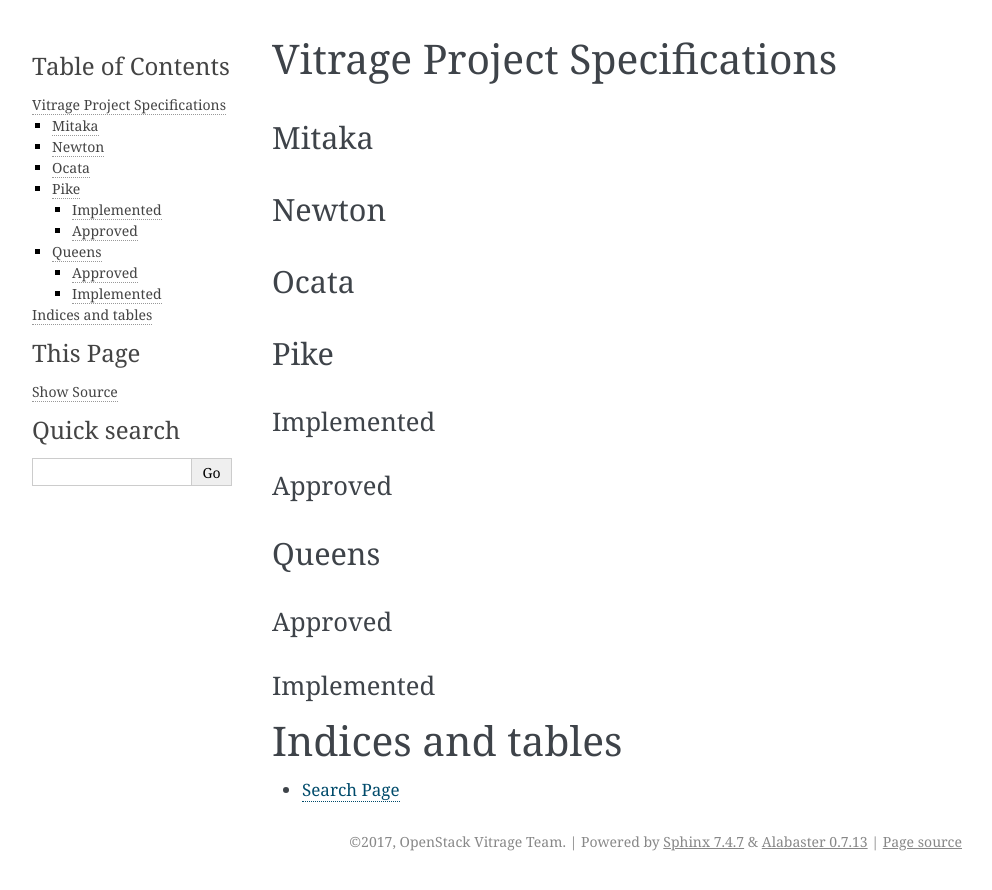
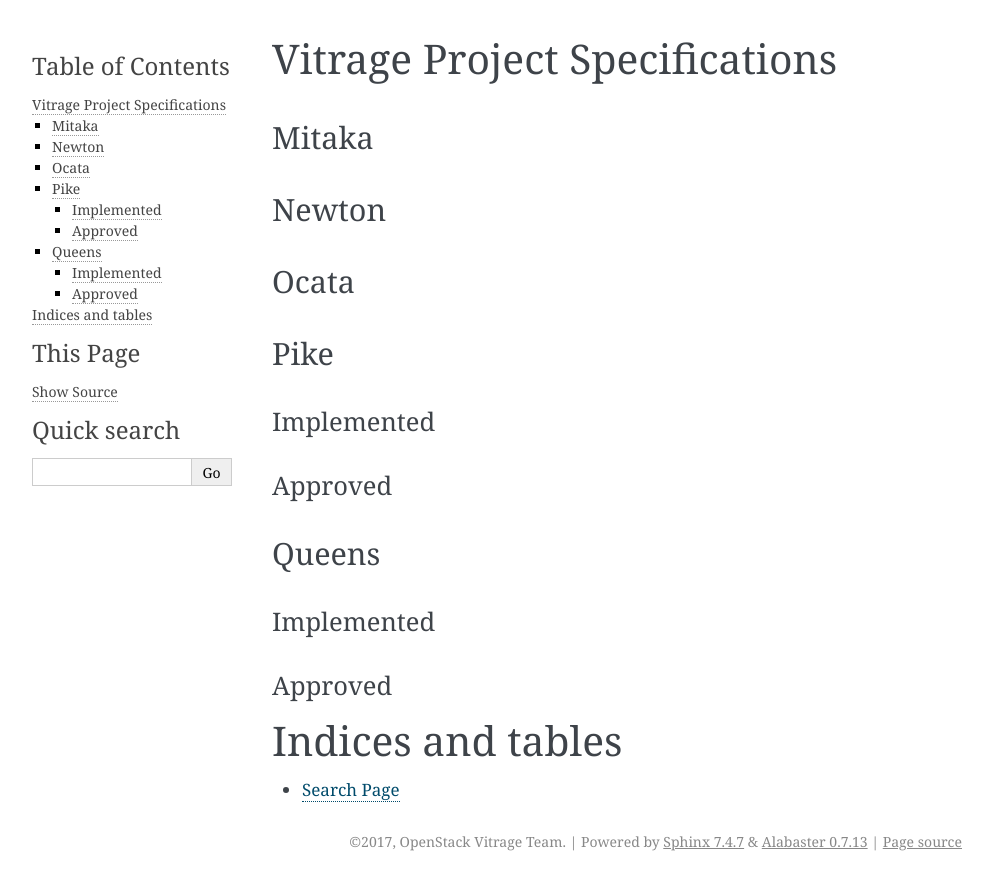
Before and after one commit to openstack/vitrage-specs, a Sphinx documentation site: the page built from doc/source/index.rst, in a window 1280 px wide. Shown: the top 890 px of the page, without its empty margins (148-1140 px from the left). Built offline with Sphinx 7.4.7, drawn with Linux system fonts in a browser that asks for light colours; part of the change alters nothing that is shown.

```diff
--- a/doc/source/index.rst
+++ b/doc/source/index.rst
@@ -54,6 +54,15 @@ Approved
 Queens
 ------
 
+Implemented
+^^^^^^^^^^^
+
+.. toctree::
+   :glob:
+   :maxdepth: 1
+
+   specs/queens/implemented/*
+
 Approved
 ^^^^^^^^
 
@@ -63,15 +72,6 @@ Approved
 
    specs/queens/approved/*
 
-Implemented
-^^^^^^^^^^^
-
-.. toctree::
-   :glob:
-   :maxdepth: 1
-
-   specs/queens/implemented/*
-
 Indices and tables
 ==================
 
```
